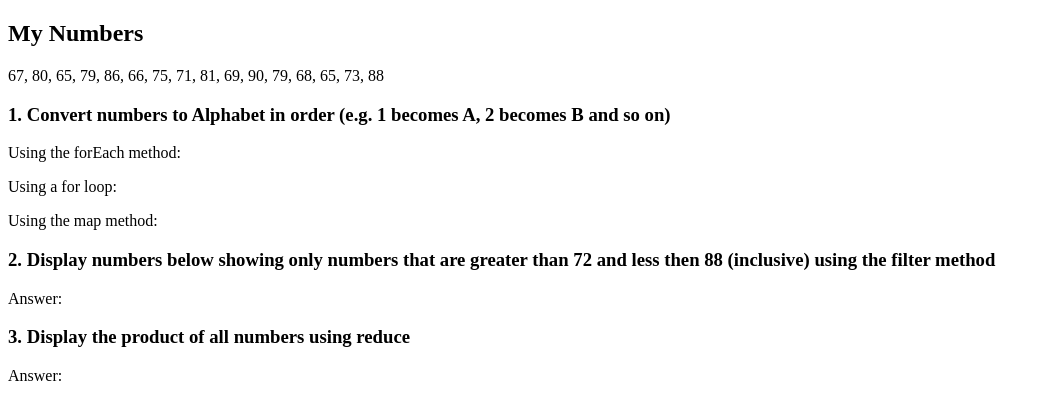
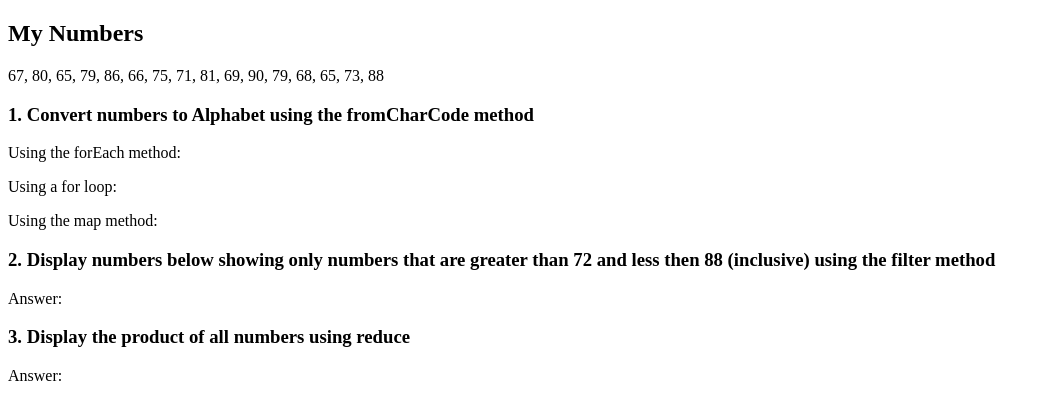
Before and after one commit to musikito/jspractice, a plain HTML site: page index.html in a window 1280 px wide. Shown: the whole page, without its empty margins (0-1050 px from the left). Drawn offline with Linux system fonts and the light colour scheme.

Commit message:
updated step 1

```diff
--- a/index.html
+++ b/index.html
@@ -10,7 +10,7 @@
 <body>
     <h2>My Numbers</h2>
     <p>67, 80, 65, 79, 86, 66, 75, 71, 81, 69, 90, 79, 68, 65, 73, 88</p>
-    <h3>1. Convert numbers to Alphabet in order (e.g. 1 becomes A, 2 becomes B and so on)</h3>
+    <h3>1. Convert numbers to Alphabet using the fromCharCode method</h3>
     <p>Using the forEach method:</p>
     <p>Using a for loop:</p>
     <p>Using the map method:</p>
--- a/script.js
+++ b/script.js
@@ -1,6 +1,6 @@
 const numbers = [67, 80, 65, 79, 86, 66, 75, 71, 81, 69, 90, 79, 68, 65, 73, 88];
 
-// 1. Convert numbers to Alphabet in order (e.g. 1 becomes A, 2 becomes B and so on)
+// 1. Convert numbers to Alphabet according to Ascii table using the fromCharCode method
 // Using the forEach method:
 // Using a for loop:
 // Using the map method:
```
